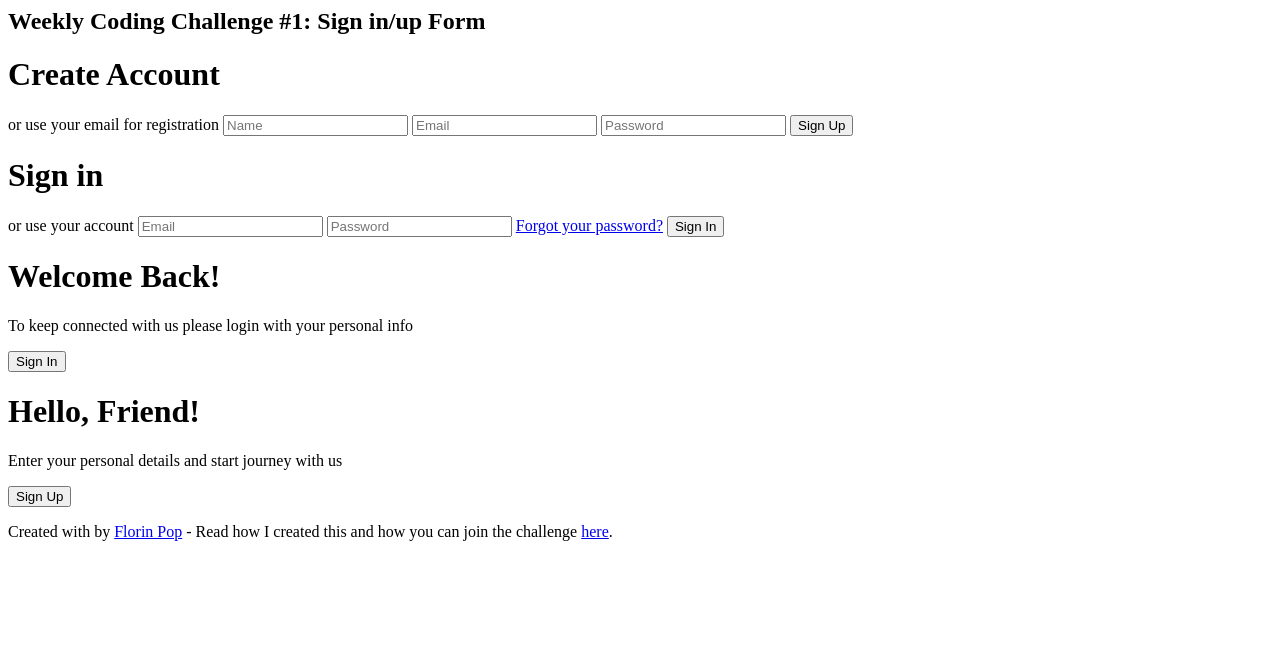
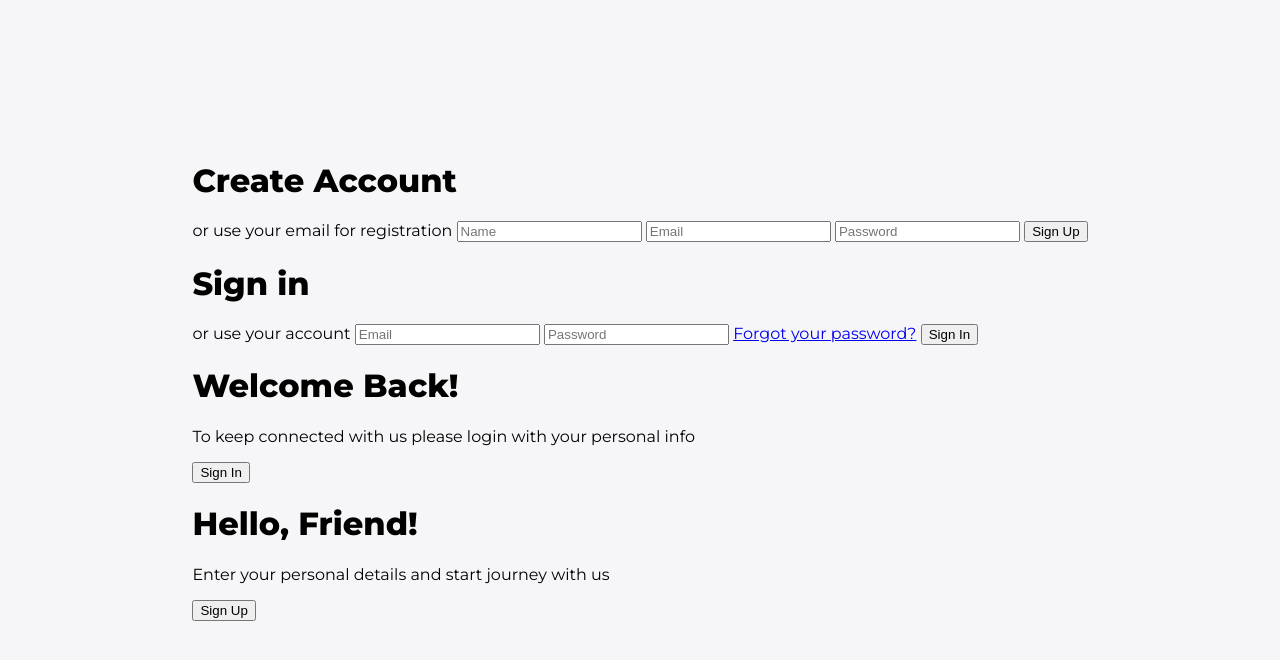
Before and after one commit to KHALEDXSOLIMAN/sliding-sign-In-sign-up-form, a website: page index.html in a window 1280 px wide. Drawn offline with Linux system fonts and the light colour scheme.

Commit message:
body style

```diff
--- a/index.html
+++ b/index.html
@@ -1,4 +1,20 @@
-<h2>Weekly Coding Challenge #1: Sign in/up Form</h2>
+<!DOCTYPE html>
+<html lang="en">
+  <head>
+    <!-- Required meta tags always come first -->
+    <meta charset="utf-8" />
+    <meta
+      name="viewport"
+      content="width=device-width, initial-scale=1, shrink-to-fit=no"
+    />
+    <meta http-equiv="x-ua-compatible" content="ie=edge" />
+
+    <link href="./styles.css" rel="stylesheet" />
+    <!-- endbuild -->
+
+    <title>Sliding Sign In & Sign Up Form</title>
+  </head>
+  <body>
     <div class="container" id="container">
       <div class="form-container sign-up-container">
         <form action="#">
@@ -34,7 +50,9 @@
         <div class="overlay">
           <div class="overlay-panel overlay-left">
             <h1>Welcome Back!</h1>
-        <p>To keep connected with us please login with your personal info</p>
+            <p>
+              To keep connected with us please login with your personal info
+            </p>
             <button class="ghost" id="signIn">Sign In</button>
           </div>
           <div class="overlay-panel overlay-right">
@@ -45,16 +63,5 @@
         </div>
       </div>
     </div>
-
-<footer>
-  <p>
-    Created with <i class="fa fa-heart"></i> by
-    <a target="_blank" href="https://florin-pop.com">Florin Pop</a>
-    - Read how I created this and how you can join the challenge
-    <a
-      target="_blank"
-      href="https://www.florin-pop.com/blog/2019/03/double-slider-sign-in-up-form/"
-      >here</a
-    >.
-  </p>
-</footer>
+  </body>
+</html>
--- /dev/null
+++ b/styles.css
@@ -0,0 +1,15 @@
+@import url('https://fonts.googleapis.com/css?family=Montserrat:400,800');
+
+* {
+  box-sizing: border-box;
+}
+body {
+  font-family: 'Montserrat', sans-serif;
+  background: #f6f5f7;
+  display: flex;
+  flex-direction: column;
+  justify-content: center;
+  align-items: center;
+  height: 100vh;
+  margin: -20px 0 50px;
+}
```
Also changed, not shown: package.json (+8 -3 lines), 2 other files. Lines whose indentation alone changed are shown as unchanged.
